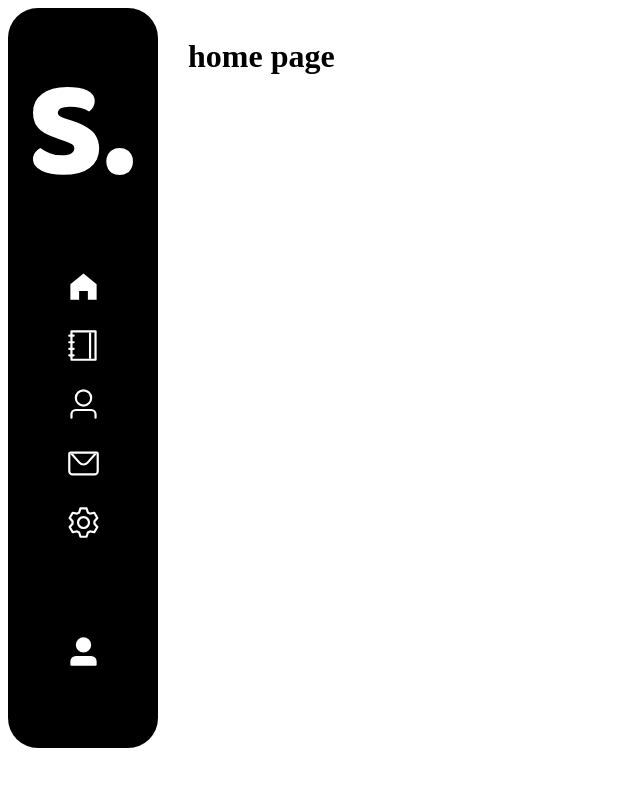
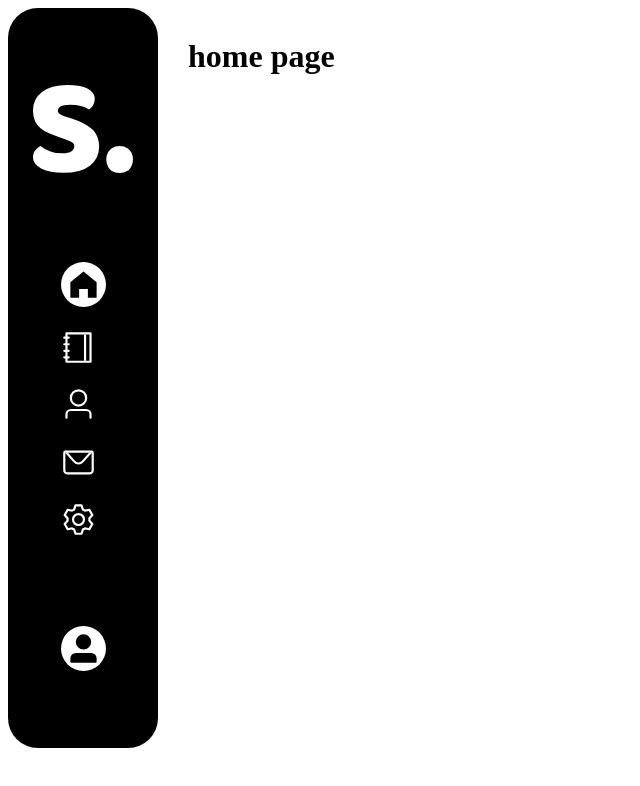
Before and after one commit to khoji-7/online-corse, a Vue app: page / in a window 1280 px wide. Shown: the top 786 px of the page, without its empty margins (0-640 px from the left). Built offline with nearby package versions, Linux system fonts and the light colour scheme.

Commit message:
add sidebar active

```diff
--- a/src/components/sidebar/Sidebar.vue
+++ b/src/components/sidebar/Sidebar.vue
@@ -1,7 +1,13 @@
 <script setup lang="ts">
-import {ElIcon} from "element-plus";
-import {HomeFilled,Notebook,User,Message,Setting, UserFilled} from "@element-plus/icons-vue";
-
+import { ElIcon } from 'element-plus'
+import {
+  HomeFilled,
+  Notebook,
+  User,
+  Message,
+  Setting,
+  UserFilled
+} from '@element-plus/icons-vue'
 </script>
 
 <template>
@@ -9,29 +15,28 @@ import {HomeFilled,Notebook,User,Message,Setting, UserFilled} from "@element-plu
     <div class="container">
       <img src="../../../public/ss.svg" alt="" class="logo" />
       <div class="routeParent">
-                <router-link to="/" class="router">
-                    <el-icon >
-                        <HomeFilled/>
+        <router-link to="/" class="router" active-class="active-route">
+          <el-icon>
+            <HomeFilled />
           </el-icon>
         </router-link>
-                <router-link to="/teach" class="router">
+        <router-link to="/teach" class="router" active-class="active-route">
           <el-icon><Notebook /></el-icon>
         </router-link>
-                <router-link to="/user" class="router">
+        <router-link to="/user" class="router" active-class="active-route">
           <el-icon><User /></el-icon>
         </router-link>
-                <router-link to="/messages" class="router">
+        <router-link to="/messages" class="router" active-class="active-route">
           <el-icon><Message /></el-icon>
         </router-link>
-                <router-link to="/settings" class="router">
+        <router-link to="/settings" class="router" active-class="active-route">
           <el-icon><Setting /></el-icon>
         </router-link>
       </div>
 
-            <router-link to="/" class="router">
+      <router-link to="/" class="router" active-class="active-route">
         <el-icon><UserFilled /></el-icon>
       </router-link>
-
     </div>
   </div>
 </template>
@@ -63,8 +68,16 @@ import {HomeFilled,Notebook,User,Message,Setting, UserFilled} from "@element-plu
     :hover {
       color: black;
       background-color: white;
-            transition: 0.2s ease-out;
+      width: 40px;
+      height: 40px;
+      border-radius: 50%;
     }
+  }
+  .active-route {
+    color: black;
+    background-color: white;
+    border-radius: 50%;
+    padding: 5px;
   }
 
   .logo {
```
Lines whose indentation alone changed are shown as unchanged.
